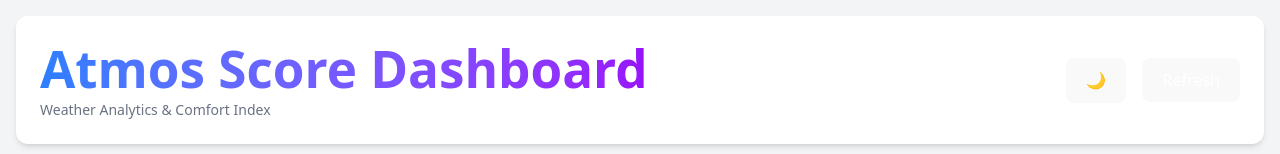
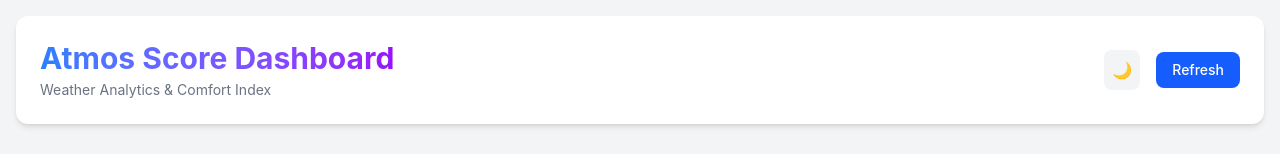
Before and after one commit to Malinda01/atmos-score, a React (Vite) app in the folder client/: page / in a window 1280 px wide. Shown: the top 154 px of the page. Built offline with nearby package versions, Linux system fonts and the light colour scheme; no server answers.

Commit message:
dark mode and light mode done

```diff
--- a/client/src/index.css
+++ b/client/src/index.css
@@ -1,70 +1,16 @@
 @import "tailwindcss";
 
+/* This enables manual dark mode toggling */
+@custom-variant dark (&:where(.dark, .dark *));
+
 :root {
-  font-family: system-ui, Avenir, Helvetica, Arial, sans-serif;
+  font-family: Inter, system-ui, Avenir, Helvetica, Arial, sans-serif;
   line-height: 1.5;
   font-weight: 400;
-
-  color-scheme: light dark;
-  color: rgba(255, 255, 255, 0.87);
-  background-color: #242424;
-
-  font-synthesis: none;
-  text-rendering: optimizeLegibility;
-  -webkit-font-smoothing: antialiased;
-  -moz-osx-font-smoothing: grayscale;
-}
-
-a {
-  font-weight: 500;
-  color: #646cff;
-  text-decoration: inherit;
-}
-a:hover {
-  color: #535bf2;
 }
 
 body {
   margin: 0;
-  display: flex;
-  place-items: center;
   min-width: 320px;
   min-height: 100vh;
 }
-
-h1 {
-  font-size: 3.2em;
-  line-height: 1.1;
-}
-
-button {
-  border-radius: 8px;
-  border: 1px solid transparent;
-  padding: 0.6em 1.2em;
-  font-size: 1em;
-  font-weight: 500;
-  font-family: inherit;
-  background-color: #1a1a1a;
-  cursor: pointer;
-  transition: border-color 0.25s;
-}
-button:hover {
-  border-color: #646cff;
-}
-button:focus,
-button:focus-visible {
-  outline: 4px auto -webkit-focus-ring-color;
-}
-
-@media (prefers-color-scheme: light) {
-  :root {
-    color: #213547;
-    background-color: #ffffff;
-  }
-  a:hover {
-    color: #747bff;
-  }
-  button {
-    background-color: #f9f9f9;
-  }
-}
--- a/client/tailwind.config.js
+++ /dev/null
@@ -1,9 +0,0 @@
-/** @type {import('tailwindcss').Config} */
-export default {
-  content: ["./index.html", "./src/**/*.{js,ts,jsx,tsx}"],
-  darkMode: "class", // IMPORTANT
-  theme: {
-    extend: {},
-  },
-  plugins: [],
-};
--- a/client/vite.config.js
+++ b/client/vite.config.js
@@ -1,11 +1,11 @@
 import { defineConfig } from "vite";
 import react from "@vitejs/plugin-react";
-import tailwindcss from "@tailwindcss/vite"; //
+import tailwindcss from "@tailwindcss/vite"; // <--- 1. Import this
 
-// https://vite.dev/config/
+// https://vitejs.dev/config/
 export default defineConfig({
   plugins: [
     react(),
-    tailwindcss(), //
+    tailwindcss(), // <--- 2. Add this to the plugin list
   ],
 });
```
